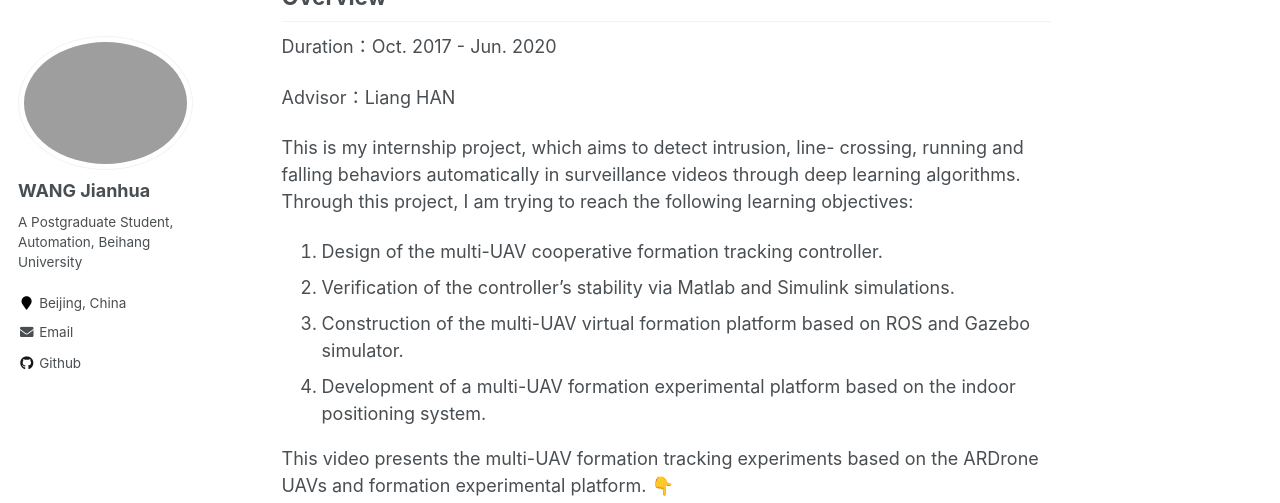
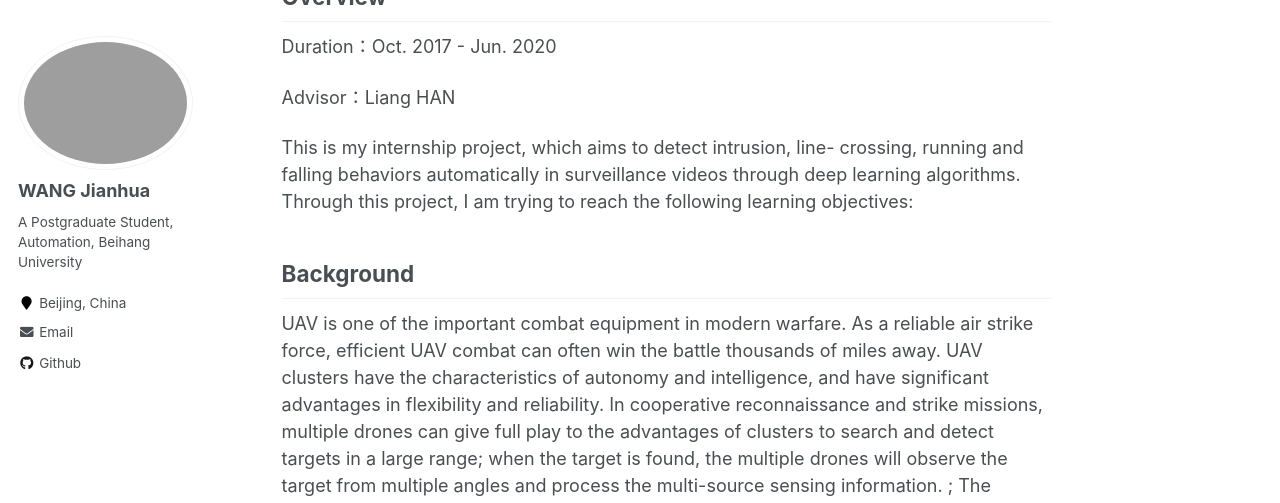
Before and after one commit to jianhua-WANG-ENS/old-homepage, a Jekyll site: the page built from _Projects/Research on multi-UAV formation tracking control technologies and applications.md, in a window 1280 px wide and 1400 px high, scrolled down 305 px. Shown: the top 503 px of the window. Built offline with Jekyll 4.4.1, drawn with Linux system fonts in a browser that asks for light colours; some of the changed text lies outside the part shown.

Commit message:
Update the contents of the Projects

```diff
--- a/_Projects/Research on multi-UAV formation tracking control technologies and applications.md
+++ b/_Projects/Research on multi-UAV formation tracking control technologies and applications.md
@@ -1,7 +1,7 @@
 ---
 title: "Research on multi-UAV formation tracking control technologies and applications"
 permalink: /Projects/NNSFC/
-excerpt: The project is supported by National Natural Science Foundation of China. <br/> <a href="https://jianhua-WANG-BUAA.github.io/Projects/NNSFC/"><img src="https://jianhua-WANG-BUAA.github.io/images/ARdrone-3-formation.png" alt="ARdrone-3-formation.png" border="0" width="500" /></a>
+excerpt: Supported by National Natural Science Foundation of China. <br/> <a href="https://jianhua-WANG-BUAA.github.io/Projects/NNSFC/"><img src="https://jianhua-WANG-BUAA.github.io/images/ARdrone-3-formation.png" alt="ARdrone-3-formation.png" border="0" width="500" /></a>
 collection: Projects
 date: 2020-06-01
 tags:
@@ -16,12 +16,26 @@ Advisor：Liang HAN
 
 This is my internship project, which aims to detect intrusion, line- crossing, running and falling behaviors automatically in surveillance videos through deep learning algorithms. Through this project, I am trying to reach the following learning objectives:
 
+## Background
+
+<!-- 无人机是现代化战争中重要的作战装备之一。作为可靠的空中打击力量，高效的无人机作战往往可以决胜于千里之外。无人机集群具有自主化与智能化特点，在灵活性与可靠性等方面具有显著优势。在协同侦查打击任务中，多无人机可以充分发挥集群优势，对目标进行大范围搜索探测；当发现目标后，多无人机对目标进行多角度观测，并将多源感知信息进行融合处理；决策系统根据感知融合结果进行在线任务规划，制定出合理可行的飞行方案；多无人机以特定的编队构型保持对目标轨迹的跟踪，最后在恰当的时机对目标进行集群打击。 -->
+
+UAV is one of the important combat equipment in modern warfare. As a reliable air strike force, efficient UAV combat can often win the battle thousands of miles away. UAV clusters have the characteristics of autonomy and intelligence, and have significant advantages in flexibility and reliability. In cooperative reconnaissance and strike missions, multiple drones can give full play to the advantages of clusters to search and detect targets in a large range; when the target is found, the multiple drones will observe the target from multiple angles and process the multi-source sensing information. ; The decision-making system conducts online mission planning based on the results of perception fusion, and formulates a reasonable and feasible flight plan; multiple drones keep track of the target trajectory in a specific formation configuration, and finally carry out a group attack on the target at the right time.
+
+## Research content
+
+<!-- 本项目重点研究面向机动目标的多无人机编队跟踪控制问题，深入开展自适应编队跟踪控制方法的研究，对存在未知目标机动加速度、未知全局拓扑信息、以及目标状态观测受限等约束下的编队跟踪控制问题进行分析，以集群实验的方式对编队跟踪控制算法的验证与评估。 -->
+
+This project focuses on the problem of multi-UAV formation tracking control for maneuvering targets, and conducts in-depth research on adaptive formation tracking control methods. It is necessary to deal with the constraints of unknown target maneuvering acceleration, unknown global topology information, and limited target state observation. The formation tracking control problem is analyzed, and the formation tracking control algorithm is verified and evaluated by means of cluster experiments.
+
+## My work
 
 1. Design of the multi-UAV cooperative formation tracking controller.
 2. Verification of the controller's stability via Matlab and Simulink simulations.
 3. Construction of the multi-UAV virtual formation platform based on ROS and Gazebo simulator.
 4. Development of a multi-UAV formation experimental platform based on the indoor positioning system.
 
+## Achievements
 
 This video presents the multi-UAV formation tracking experiments based on the ARDrone UAVs and formation experimental platform. 👇
 
```
Also changed, not shown: _Projects/Research on multi-train dynamic formation control method based on virtual coupling frame.md (+1 -1 lines).
